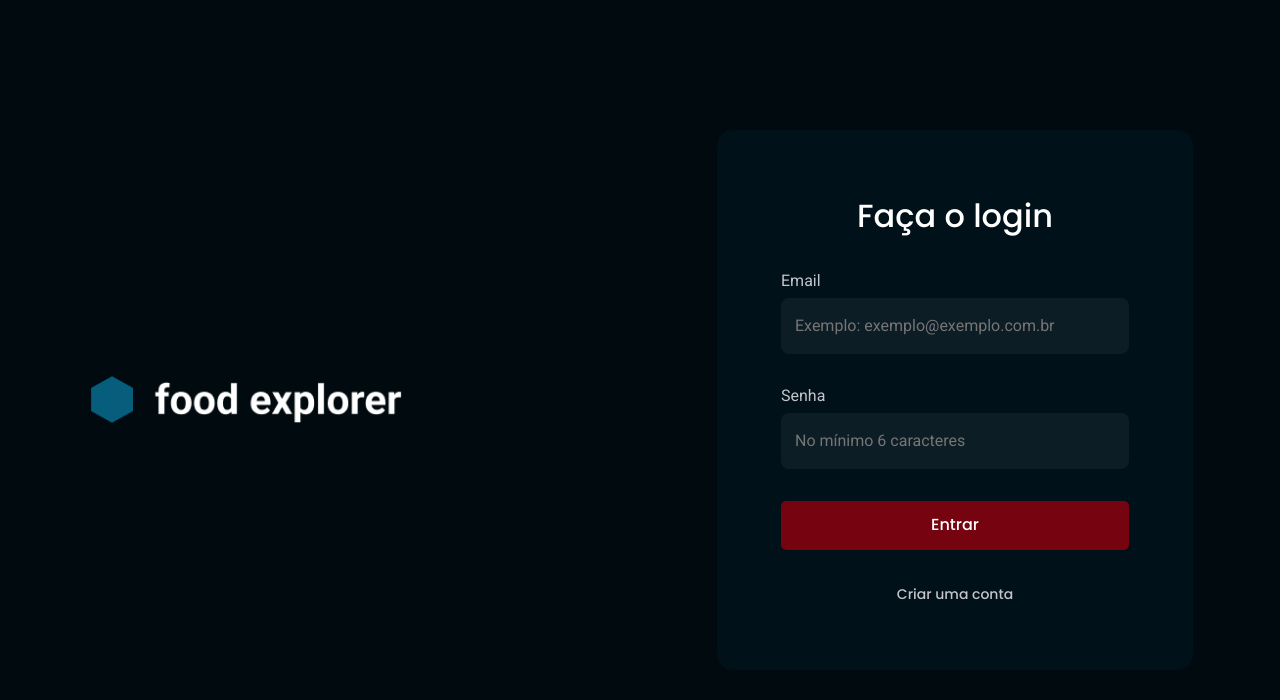
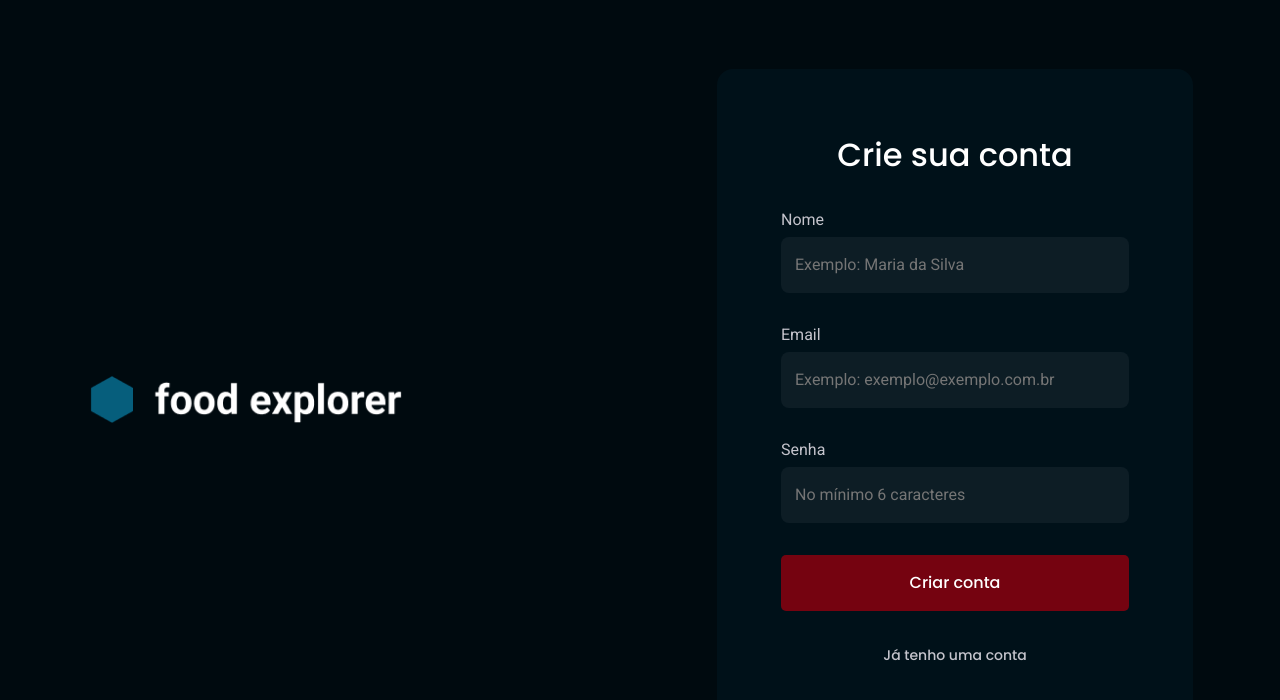
Before and after one commit to jpedr0c/foodExplorer, a React (Vite) app: page / in a window 1280 px wide. Shown: the top 700 px of the page. Built offline with nearby package versions, Linux system fonts and the light colour scheme.

Commit message:
feat: change for SignUp

```diff
--- a/src/main.jsx
+++ b/src/main.jsx
@@ -4,12 +4,13 @@ import { ThemeProvider } from 'styled-components';
 import GlobalStyles from './styles/global';
 import theme from './styles/theme.js';
 import SignIn from './pages/SignIn/index.jsx';
+import SignUp from './pages/SignUp/index.jsx';
 
 ReactDOM.createRoot(document.getElementById('root')).render(
   <React.StrictMode>
     <ThemeProvider theme={theme}>
       <GlobalStyles />
-      <SignIn />
+      <SignUp />
     </ThemeProvider>
   </React.StrictMode>,
 )
```
